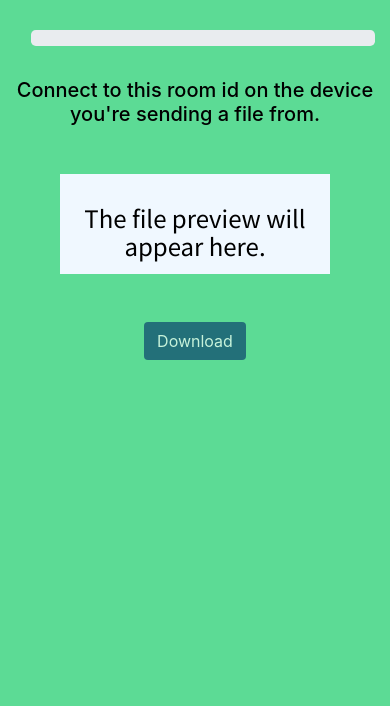
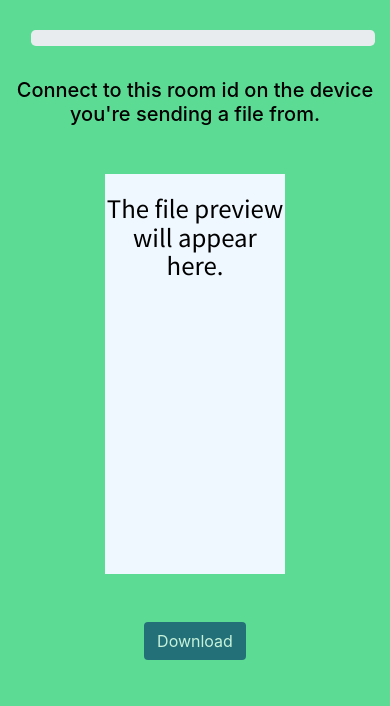
Before and after one commit to nicroy23/TransferUp, a website: page public/index.html in a window 390 px wide. Shown: the part 138-844 px from the top of the page. Drawn offline with nearby package versions, Linux system fonts and the light colour scheme; no server answers.

Commit message:
Testing to see on phone.

```diff
--- a/public/index.html
+++ b/public/index.html
@@ -37,7 +37,7 @@
               </h5>
             </div>
           </div>
-          <div class="file-show mt-5 w-75 h-50" id="show-preview" style="max-height: 100px;">
+          <div class="file-show mt-5 w-50 h-50" id="show-preview" style="max-height: 400px;">
             <h4 style="padding-top: 11%;">
               The file preview will appear here.
             </h4>
```
Also changed, not shown: public/style.css (line endings or trailing spaces).
